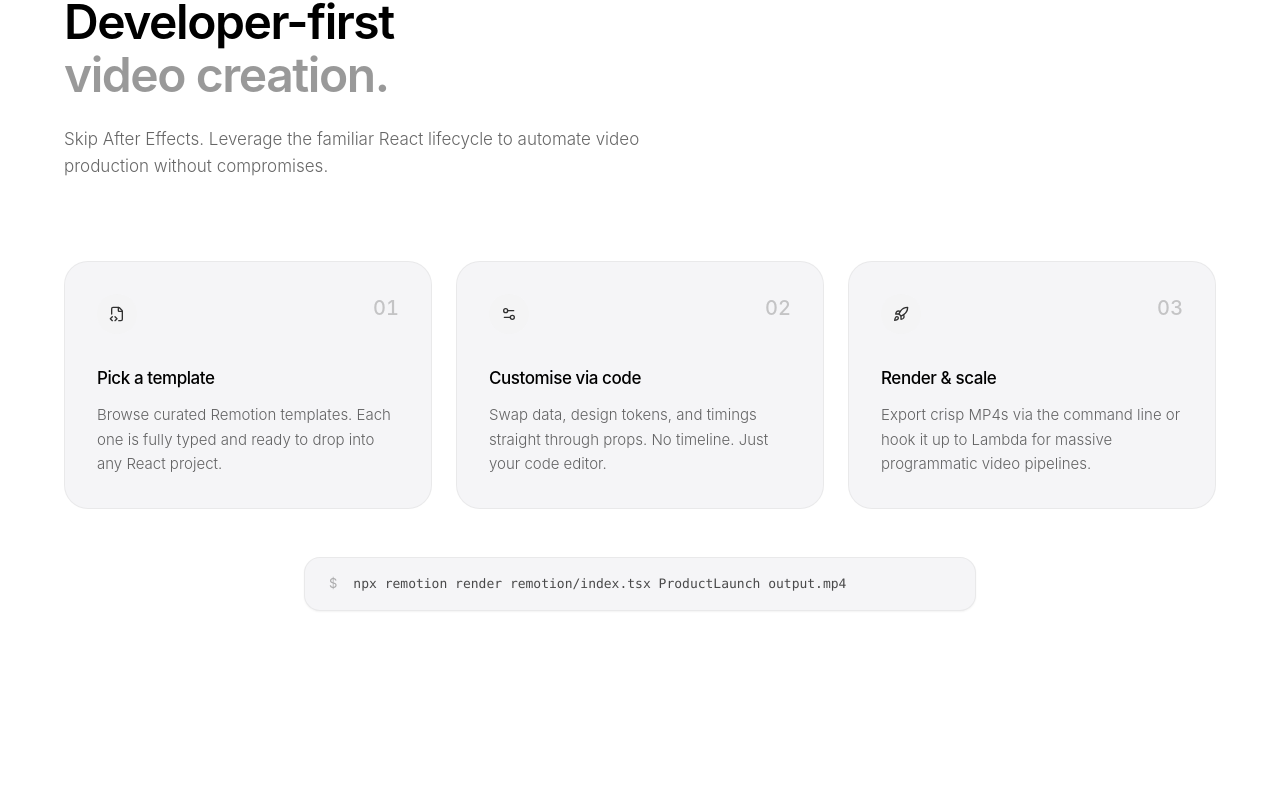
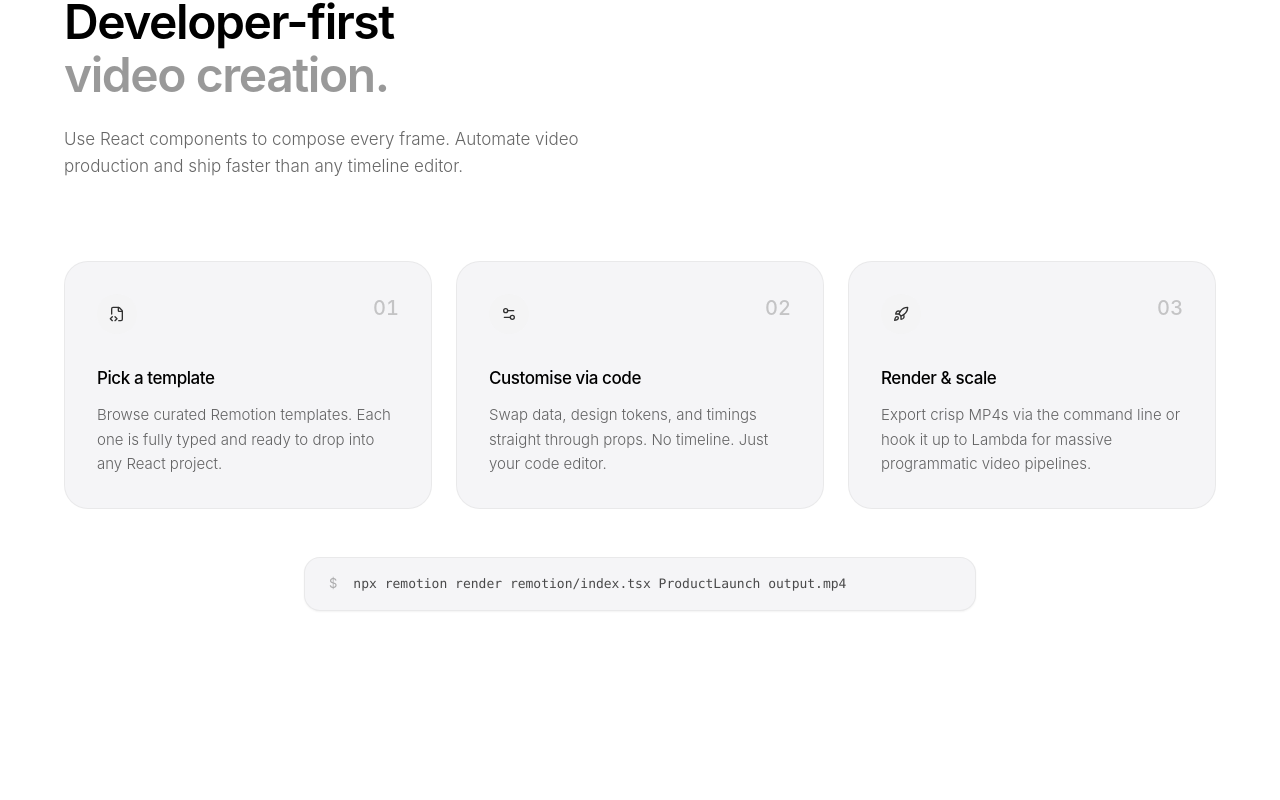
Before and after one commit to zz41354899/SwiftClip, a Next.js app: page / in a window 1280 px wide. Shown: the part 1040-1840 px from the top of the page. Built offline with nearby package versions, Linux system fonts and the light colour scheme.

Commit message:
feat: update CTA and feature section copy

```diff
--- a/components/CTASection.tsx
+++ b/components/CTASection.tsx
@@ -27,7 +27,7 @@ export function CTASection() {
         >
           Start rendering
           <br />
-          <span className="text-black/40 ">today.</span>
+          <span className="text-black/40">today.</span>
         </motion.h2>
 
         <motion.p
@@ -37,7 +37,7 @@ export function CTASection() {
           transition={{ duration: 0.5, delay: 0.12 }}
           className="text-black/60  text-lg leading-relaxed mb-10 max-w-lg mx-auto font-light"
         >
-          No installs, no waiting, no learning curve. Copy a template and ship your first video in minutes.
+          29 free Remotion templates. Pick one, copy the code, done.
         </motion.p>
 
         <motion.div
--- a/components/FeatureSection.tsx
+++ b/components/FeatureSection.tsx
@@ -51,7 +51,7 @@ export function FeatureSection() {
             Engineered for speed.
           </h2>
           <p className="text-black/60  text-[17px] max-w-2xl mx-auto leading-relaxed font-light">
-            Skip After Effects. Leverage React's composability to author video content without ever leaving your editor.
+            Write React, get video. No timeline scrubbing, no keyframe dragging — just code.
           </p>
         </motion.div>
 
--- a/components/WorkflowSection.tsx
+++ b/components/WorkflowSection.tsx
@@ -40,7 +40,7 @@ export function WorkflowSection() {
             <span className="text-black/40 ">video creation.</span>
           </h2>
           <p className="text-black/60  text-[17px] leading-relaxed font-light">
-            Skip After Effects. Leverage the familiar React lifecycle to automate video production without compromises.
+            Use React components to compose every frame. Automate video production and ship faster than any timeline editor.
           </p>
         </motion.div>
 
```
